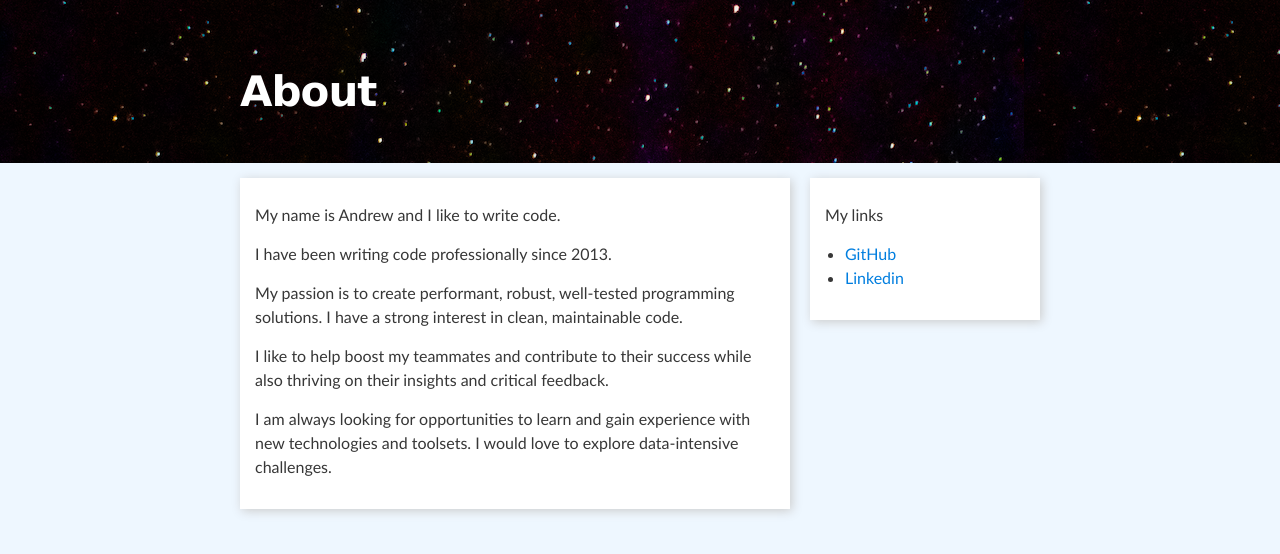
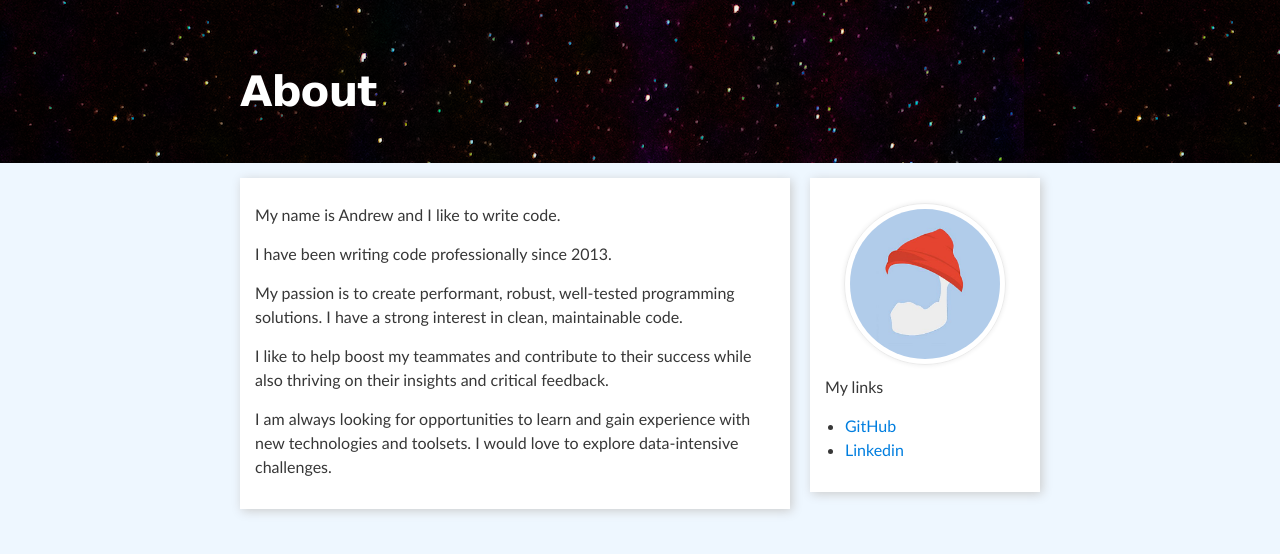
Before and after one commit to Onjrew/Onjrew.github.io, a Jekyll site: the page built from index.md, in a window 1280 px wide. Shown: the top 554 px of the page. Built offline with Jekyll 4.4.1, drawn with Linux system fonts in a browser that asks for light colours.

Commit message:
Added a profile image to the sidebar.

```diff
--- a/_layouts/default.html
+++ b/_layouts/default.html
@@ -30,6 +30,7 @@
         </div>
 
         <div class="content_block sidebar">
+            <img id="profile-image" src="images/Zissou.jpg" alt="Zissou"">
             <p>My links</p>
             <p>
                 <ul>
--- a/stylesheets/stylesheet.css
+++ b/stylesheets/stylesheet.css
@@ -313,6 +313,13 @@ Full-Width Styles
     float: right;
 }
 
+#profile-image {
+    border-radius: 50%;
+    display: block;
+    margin-left: auto;
+    margin-right: auto;
+    width: 75%;
+}
 
 
 /*******************************************************************************
```
Also changed, not shown: images/Zissou.jpg (added). Lines whose indentation alone changed are shown as unchanged.
